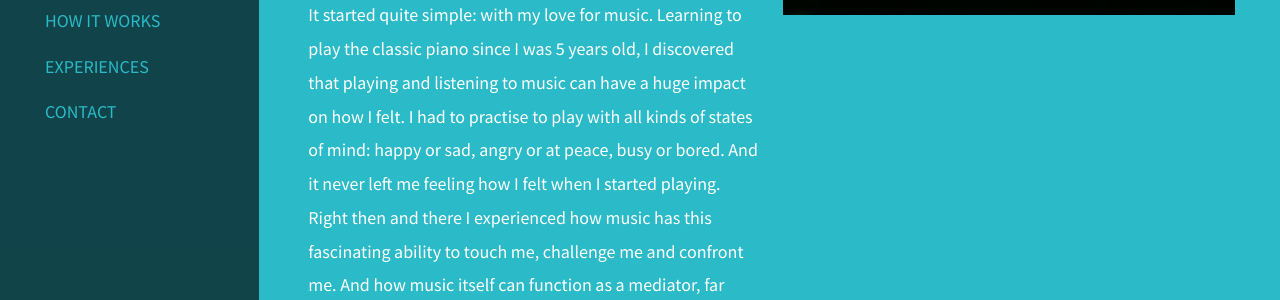
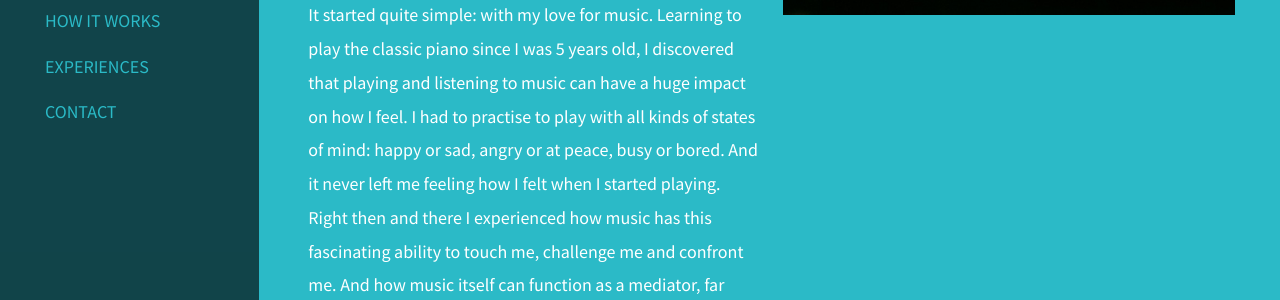
Before and after one commit to wouter-muller/intermusictherapy.nl, a Jekyll site: the page built from index.html, in a window 1280 px wide and 900 px high, scrolled down 1333 px. Shown: the part 257-557 px from the top of the window. Built offline with Jekyll 4.4.1, drawn with Linux system fonts in a browser that asks for light colours; some of the changed text lies outside the part shown.

Commit message:
Fix typo

```diff
--- a/index.html
+++ b/index.html
@@ -37,7 +37,7 @@ layout: page
 
         <h4 class="c-heading --xl u-mb">Why did I become a music therapist?</h4>
 
-        <p class="u-mb">It started quite simple: with my love for music. Learning to play the classic piano since I was 5 years old, I discovered that playing and listening to music can have a huge impact on how I felt. I had to practise to play with all kinds of states of mind: happy or sad, angry or at peace, busy or bored. And it never left me feeling how I felt when I started playing. Right then and there I experienced how music has this fascinating ability to touch me, challenge me and confront me. And how music itself can function as a mediator, far more powerful than words itself, between people but also as you reflect on yourself.</p>
+        <p class="u-mb">It started quite simple: with my love for music. Learning to play the classic piano since I was 5 years old, I discovered that playing and listening to music can have a huge impact on how I feel. I had to practise to play with all kinds of states of mind: happy or sad, angry or at peace, busy or bored. And it never left me feeling how I felt when I started playing. Right then and there I experienced how music has this fascinating ability to touch me, challenge me and confront me. And how music itself can function as a mediator, far more powerful than words itself, between people but also as you reflect on yourself.</p>
 
         <p class="u-mb">I learned to play the piano for 12 years. I played concerts by myself as well as four-handed or with other instruments in duets, trios or quartets. Next to that I sang in choirs, bands and learned to play guitar and percussion.
         </p>
```
